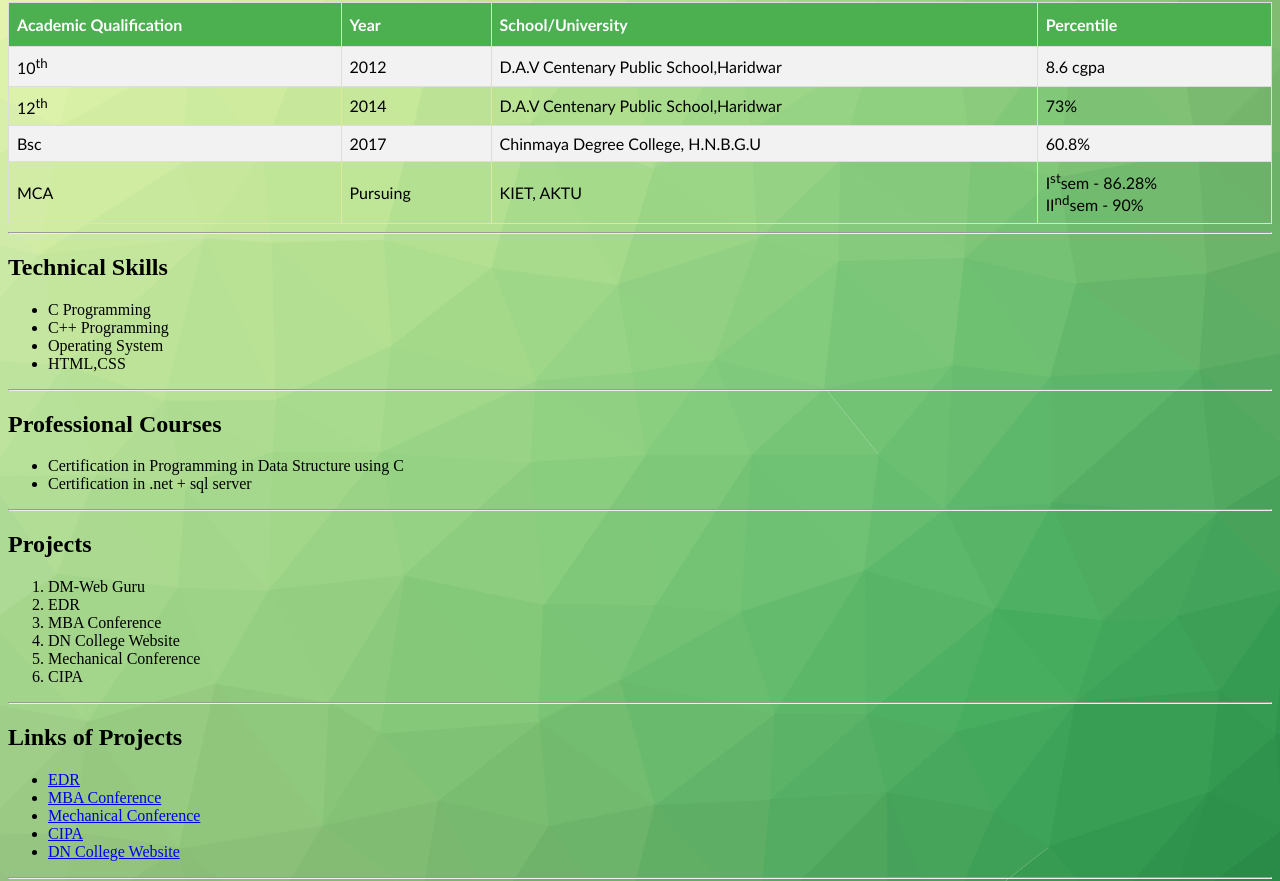
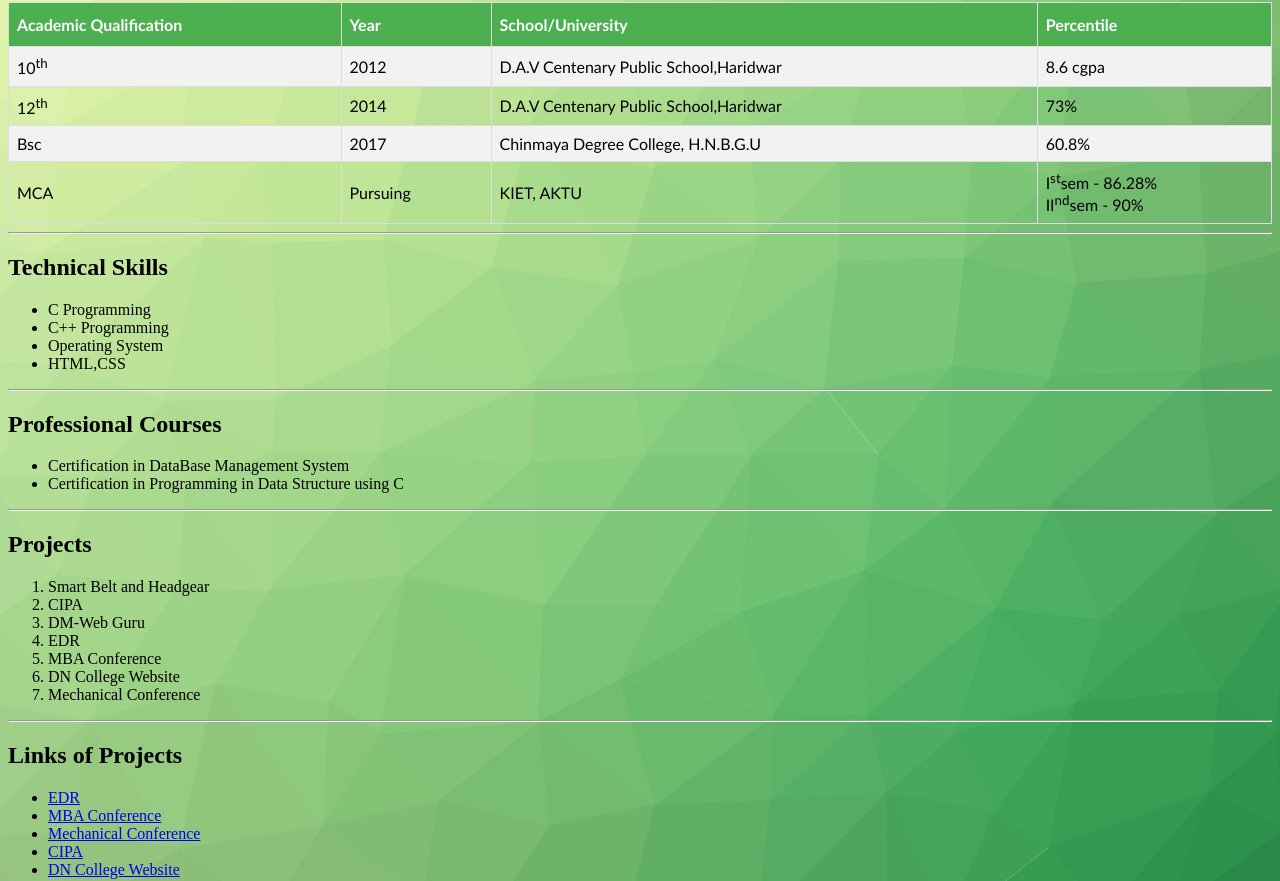
Before and after one commit to Archy2212/Archy2212.github.io, a plain HTML site: page index.html in a window 1280 px wide. Shown: the part 372-1253 px from the top of the page. Drawn offline with Linux system fonts and the light colour scheme.

Commit message:
Update index.html

```diff
--- a/index.html
+++ b/index.html
@@ -51,17 +51,20 @@
 	</ul><hr>
 	<h2>Professional Courses</h2>
 	<ul>
+		<li>Certification in DataBase Management System</li>
 		<li>Certification in Programming in Data Structure using C</li>
-		<li>Certification in .net + sql server</li>
+
 	</ul><hr>
     <h2>Projects</h2>
     <ol>
+	<li>Smart Belt and Headgear</li>
+	<li>CIPA</li>
     	<li>DM-Web Guru</li>
     	<li>EDR</li>
     	<li>MBA Conference</li>
     	<li>DN College Website</li>
     	<li>Mechanical Conference</li>
-    	<li>CIPA</li>
+
     </ol><hr>
     <h2>Links of Projects</h2>
     <ul>
```
